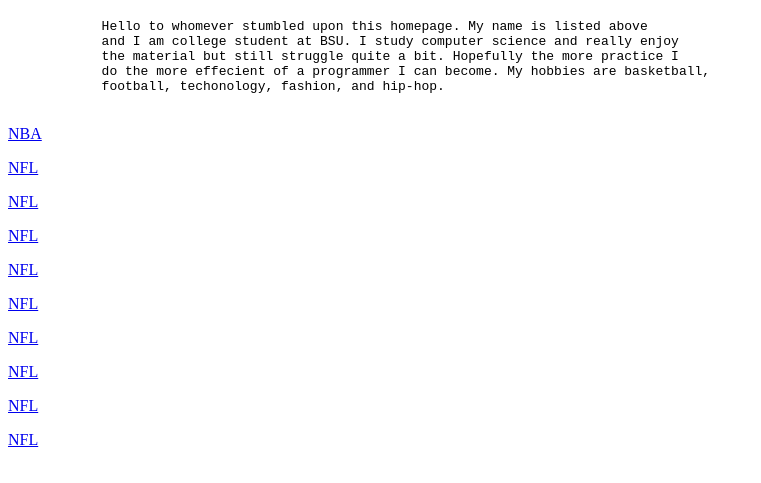
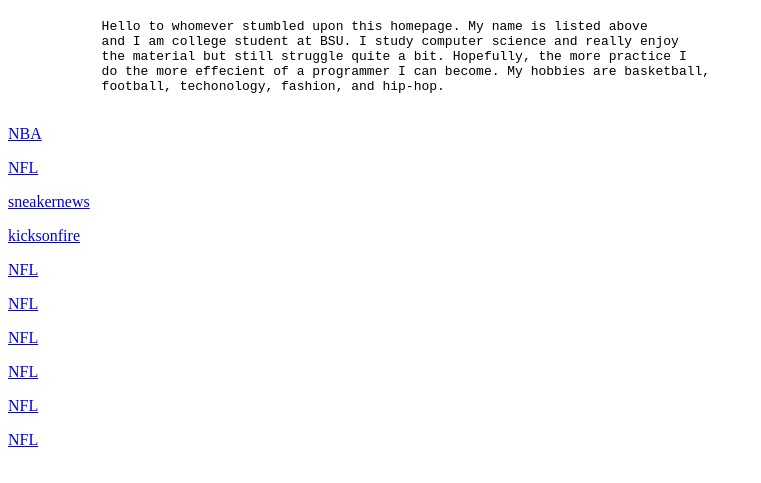
Before and after one commit to j8russell/j8russell.github.io, a plain HTML site: page index.html in a window 1280 px wide. Shown: the part 61-544 px from the top of the page, without its empty margins (0-761 px from the left). Drawn offline with Linux system fonts and the light colour scheme.

Commit message:
some changes

```diff
--- a/index.html
+++ b/index.html
@@ -11,14 +11,14 @@
         <pre>
             Hello to whomever stumbled upon this homepage. My name is listed above
             and I am college student at BSU. I study computer science and really enjoy
-            the material but still struggle quite a bit. Hopefully the more practice I
+            the material but still struggle quite a bit. Hopefully, the more practice I
             do the more effecient of a programmer I can become. My hobbies are basketball,
             football, techonology, fashion, and hip-hop.
         </pre>
         <p><a href="https://www.nba.com">NBA</a></p>
         <p><a href="https://www.nfl.com">NFL</a></p>
-        <p><a href="https://www.nfl.com">NFL</a></p>
-        <p><a href="https://www.nfl.com">NFL</a></p>
+        <p><a href="https://www.sneakernews.com">sneakernews</a></p>
+        <p><a href="https://www.kicksonfire.com">kicksonfire</a></p>
         <p><a href="https://www.nfl.com">NFL</a></p>
         <p><a href="https://www.nfl.com">NFL</a></p>
         <p><a href="https://www.nfl.com">NFL</a></p>
```
